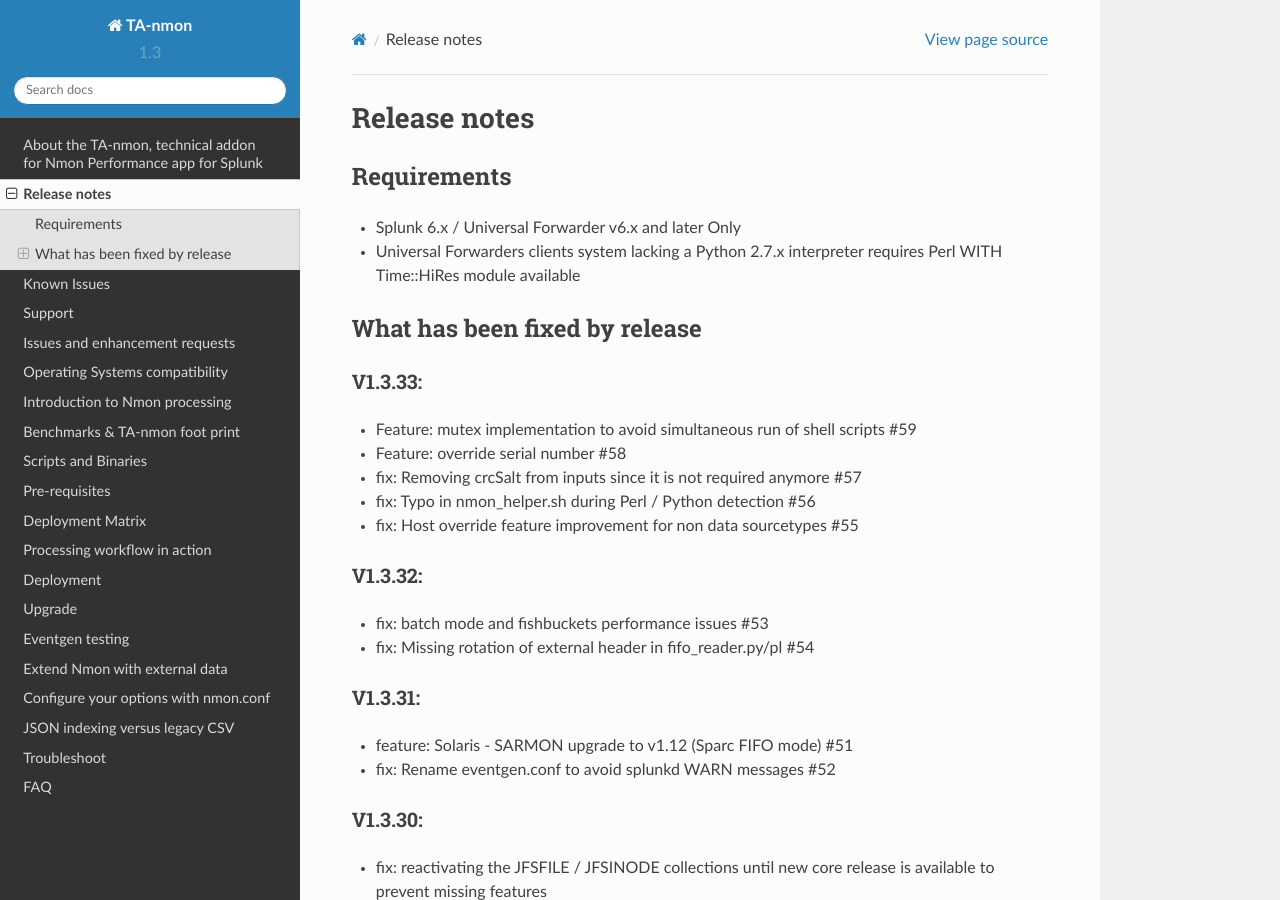
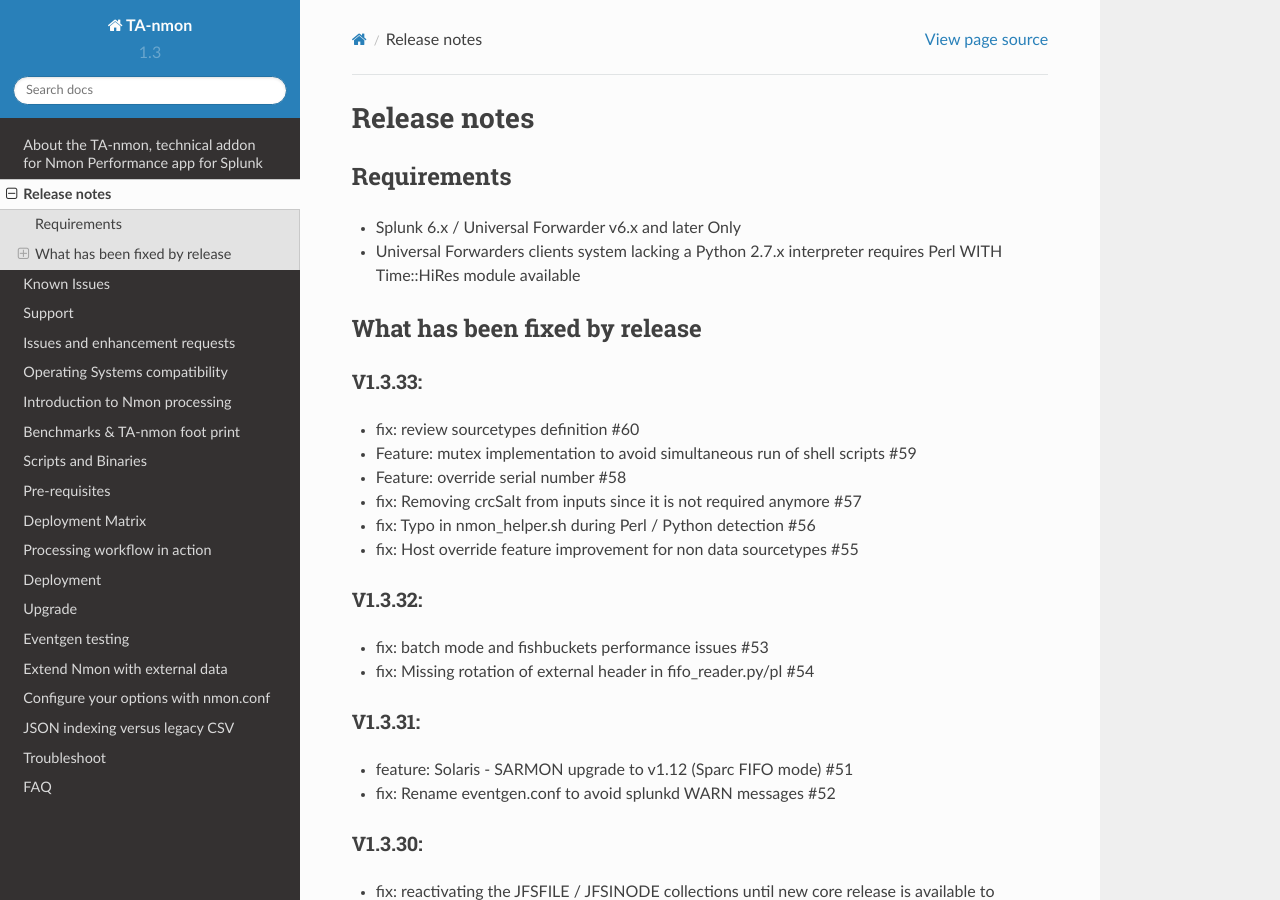
Before and after one commit to guilhemmarchand/TA-nmon, a Sphinx documentation site: the page built from docs/releasenotes.rst, in a window 1280 px wide and 900 px high. Built offline with Sphinx 7.4.7 and the Read the Docs theme 2.0.0, drawn with Linux system fonts in a browser that asks for light colours.

Commit message:
fix: review sourcetypes definition #60

```diff
--- a/docs/releasenotes.rst
+++ b/docs/releasenotes.rst
@@ -18,6 +18,7 @@
 V1.3.33:
 ========
 
+- fix: review sourcetypes definition #60
 - Feature: mutex implementation to avoid simultaneous run of shell scripts #59
 - Feature: override serial number #58
 - fix: Removing crcSalt from inputs since it is not required anymore #57
```
Also changed, not shown: 1 other file.
